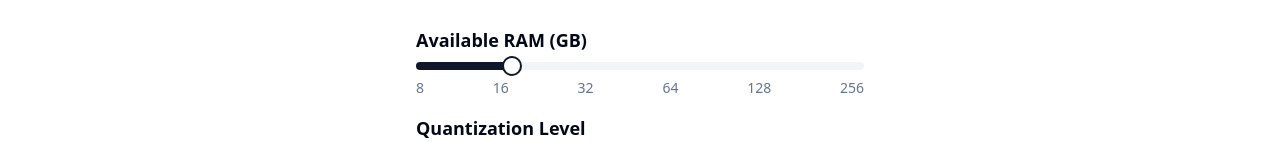
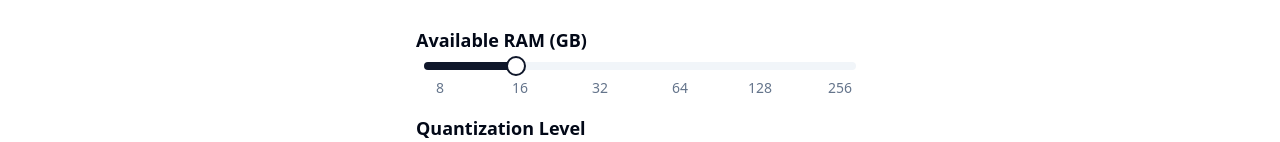
Before and after one commit to RayFernando1337/LLM-Calc, a React (Vite) app: page / in a window 1280 px wide. Shown: the part 402-544 px from the top of the page. Built offline with nearby package versions, Linux system fonts and the light colour scheme.

Commit message:
Fixed spacing

```diff
--- a/src/App.tsx
+++ b/src/App.tsx
@@ -78,6 +78,7 @@ export default function LlmRamCalculator() {
           <div className="space-y-4">
             <div className="space-y-2">
               <Label htmlFor="ram-slider" className="text-lg font-semibold">Available RAM (GB)</Label>
+              <div className="px-2">
                 <Slider
                   id="ram-slider"
                   min={0}
@@ -87,9 +88,10 @@ export default function LlmRamCalculator() {
                   onValueChange={handleRamChange}
                   className="w-full"
                 />
-              <div className="flex justify-between text-sm text-muted-foreground">
+              </div>
+              <div className="flex justify-between text-sm text-muted-foreground px-2">
                 {ramOptions.map((value) => (
-                  <span key={value}>{value}</span>
+                  <span key={value} className="w-8 text-center">{value}</span>
                 ))}
               </div>
             </div>
```
Lines whose indentation alone changed are shown as unchanged.
